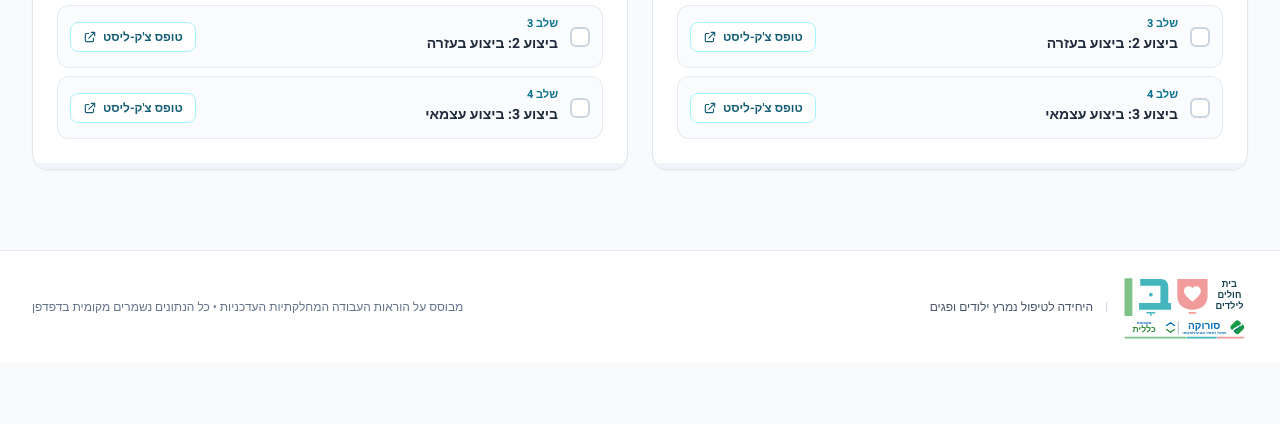
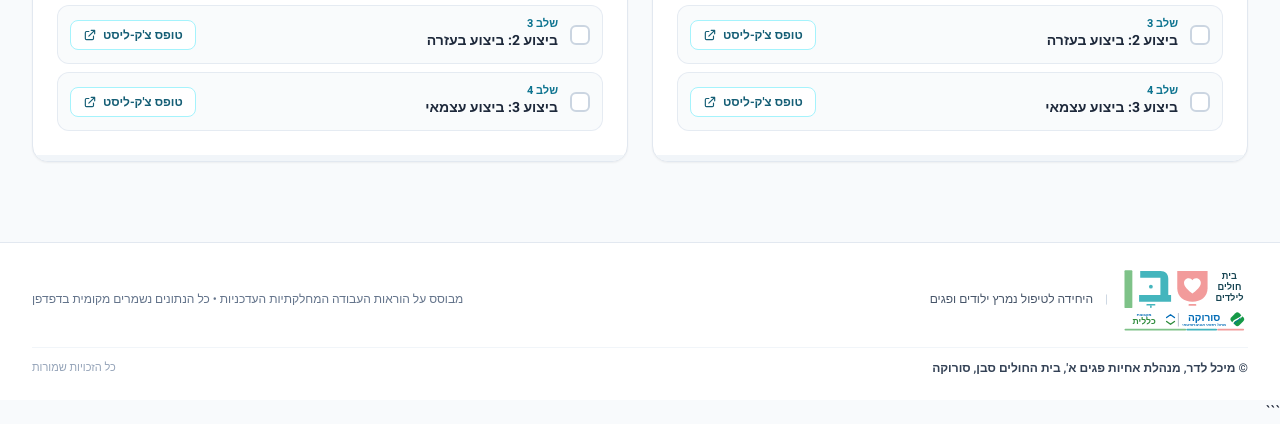
Before and after one commit to gmzl2609-oss/Nursing, a plain HTML site: page index.html in a window 1280 px wide. Shown: the part 1915-2339 px from the top of the page. Before the commit the page ends 2278 px from the top, so only its background shows below. Drawn offline with nearby package versions, Linux system fonts and the light colour scheme.

Commit message:
Update index.html

````diff
--- a/index.html
+++ b/index.html
@@ -1,3 +1,4 @@
+```html
 <!DOCTYPE html>
 <html lang="he" dir="rtl">
 <head>
@@ -349,7 +350,8 @@
 
   <!-- Footer -->
   <footer class="bg-white border-t border-slate-200 mt-12 py-6">
-    <div class="max-w-7xl mx-auto px-4 sm:px-6 lg:px-8 flex flex-col sm:flex-row items-center justify-between gap-4 text-xs text-slate-500">
+    <div class="max-w-7xl mx-auto px-4 sm:px-6 lg:px-8 space-y-4">
+      <div class="flex flex-col sm:flex-row items-center justify-between gap-4 text-xs text-slate-500">
         <div class="flex flex-wrap items-center justify-center sm:justify-start gap-3 font-medium text-slate-600">
           <svg class="w-32 h-auto shrink-0" viewBox="112 4 228 114" fill="none" xmlns="http://www.w3.org/2000/svg" aria-label="סבן בית חולים לילדים - סורוקה כללית">
             <text x="307" y="26" text-anchor="middle" font-family="Heebo, Assistant, sans-serif" font-size="16.5" font-weight="800" fill="#174452">בית</text>
@@ -384,6 +386,15 @@
         </div>
         <div>
           <span>מבוסס על הוראות העבודה המחלקתיות העדכניות • כל הנתונים נשמרים מקומית בדפדפן</span>
+        </div>
+      </div>
+
+      <!-- Credit Bar -->
+      <div class="pt-3 border-t border-slate-100 text-center sm:text-right flex flex-col sm:flex-row items-center justify-between gap-2 text-xs text-slate-600">
+        <p class="font-semibold text-slate-700">
+          © מיכל לדר, מנהלת אחיות פגים א', בית החולים סבן, סורוקה
+        </p>
+        <span class="text-[11px] text-slate-400">כל הזכויות שמורות</span>
       </div>
     </div>
   </footer>
@@ -1054,6 +1065,8 @@
         lines.push('');
       });
 
+      lines.push('© מיכל לדר, מנהלת אחיות פגים א\', בית החולים סבן, סורוקה');
+
       return lines.join('\n');
     }
 
@@ -1188,6 +1201,11 @@
             <label class="text-xs font-bold text-slate-600 block">נוסח ההודעה לשליחה:</label>
             <textarea id="summaryPlainTextarea" readonly rows="6" class="w-full p-3 rounded-xl border border-slate-200 bg-slate-50 text-xs text-slate-700 font-mono leading-relaxed resize-none outline-none">${buildSummaryPlainText()}</textarea>
           </div>
+
+          <!-- Credit line inside printable report -->
+          <div class="pt-3 border-t border-slate-200 text-[11px] text-slate-500 text-center">
+            © מיכל לדר, מנהלת אחיות פגים א', בית החולים סבן, סורוקה
+          </div>
         </div>
       `;
 
@@ -1270,3 +1288,4 @@
   </script>
 </body>
 </html>
+```
````
Lines whose indentation alone changed are shown as unchanged.
